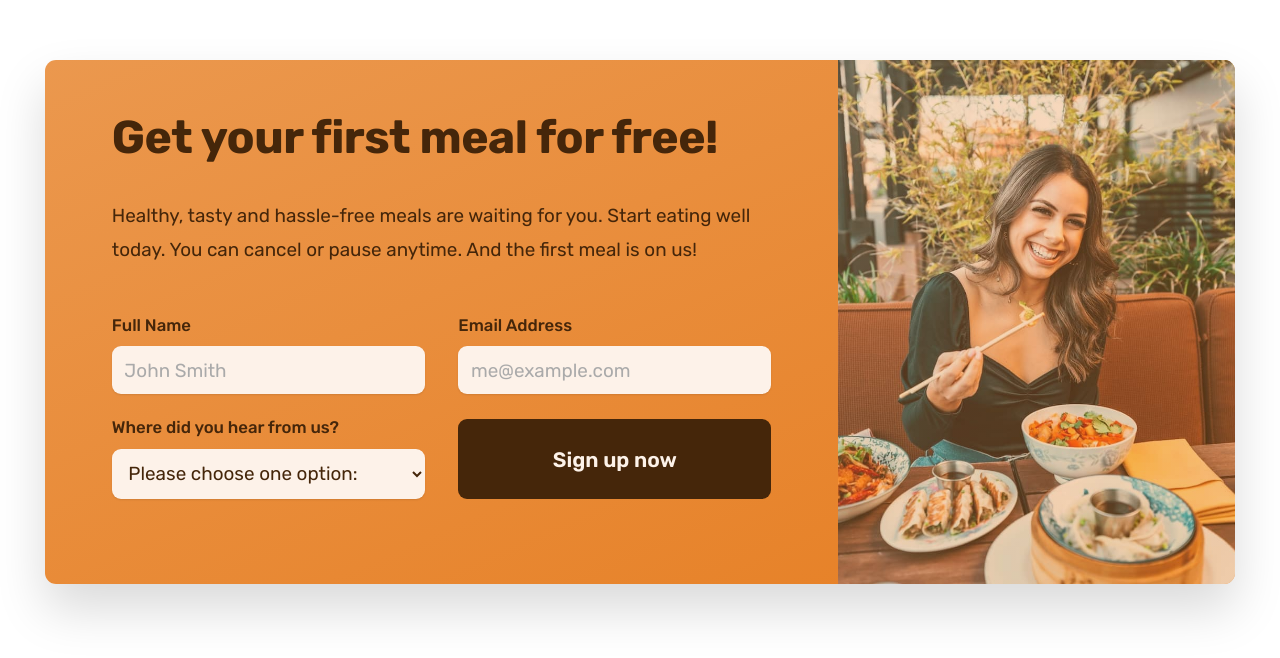
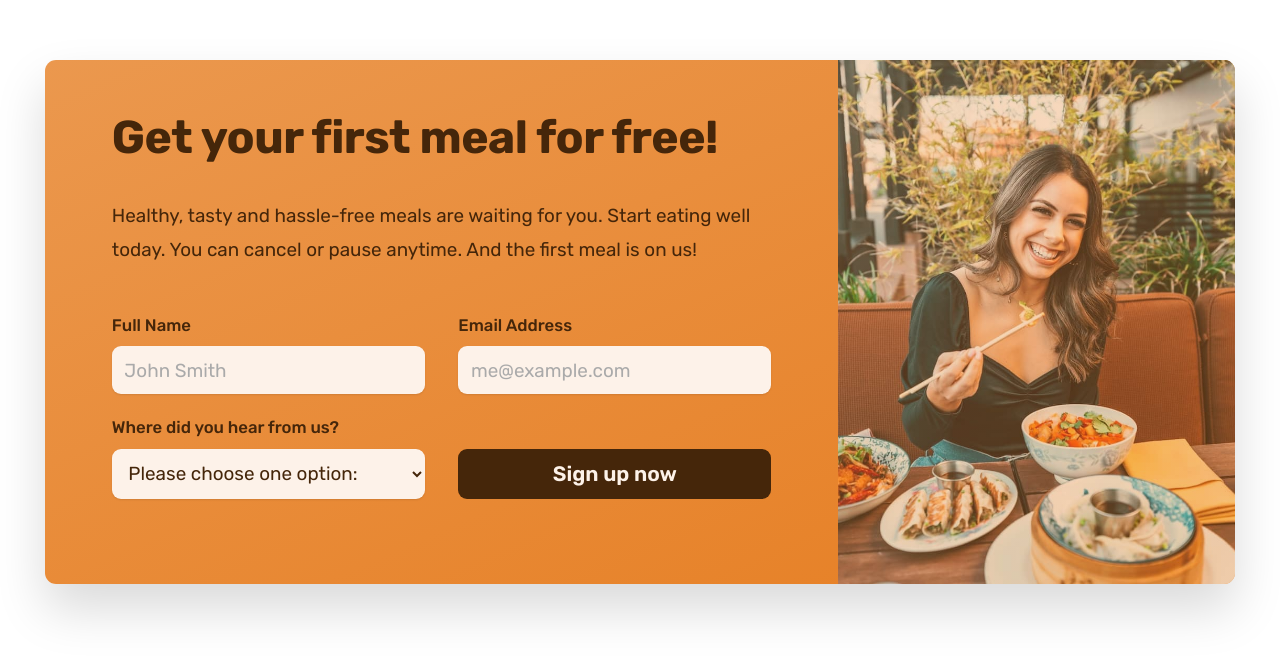
Before and after one commit to SuperUser-Gump/Omnifood, a website: page index.html in a window 1280 px wide. Shown: the part 6408-7066 px from the top of the page. Drawn offline with nearby package versions, Linux system fonts and the light colour scheme.

Commit message:
style: Adjusted button size
- Adjusted button size to match input elements.
- Aligned the button vertically with input elements.

```diff
--- a/css/general.css
+++ b/css/general.css
@@ -192,6 +192,8 @@ body {
 .btn--form {
   background-color: #45260a;
   color: #fdf2e9;
+  align-self: end;
+  padding: 1.2rem;
 }
 
 .link:link,
```
